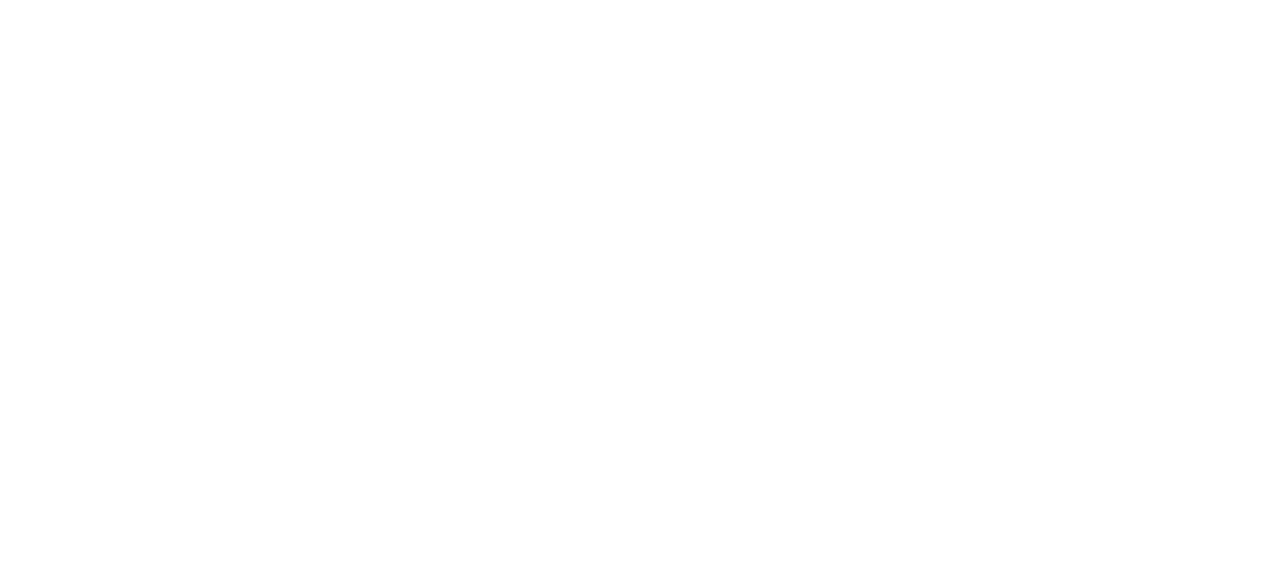
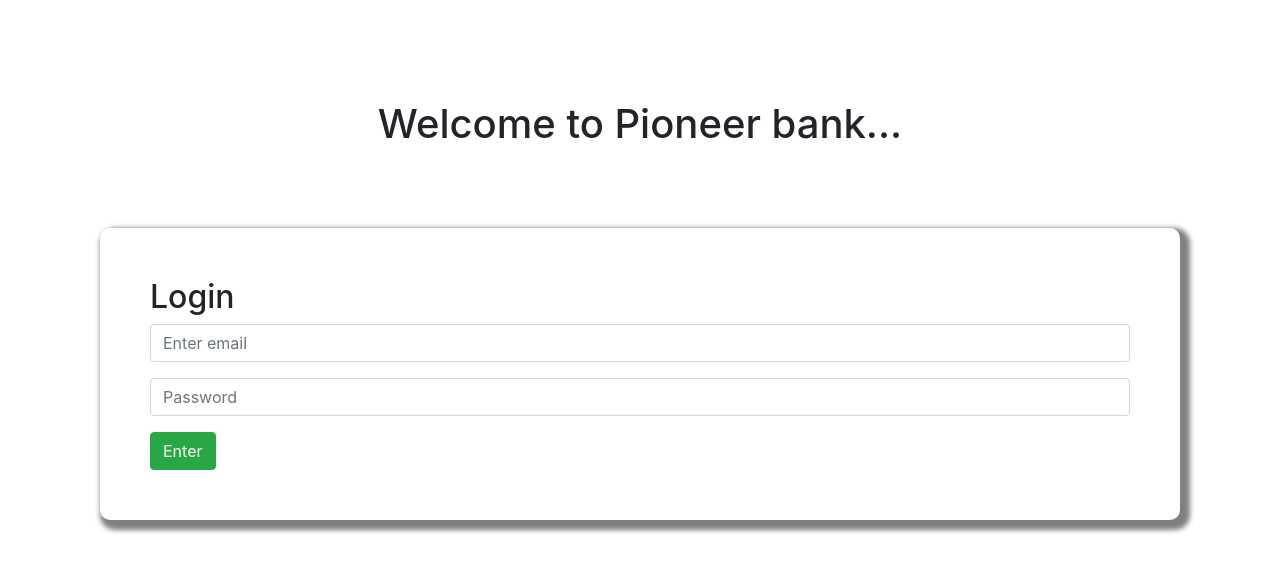
Before and after one commit to hasanmehedi44/recapture-pioneer-bank, a plain HTML site: page index.html in a window 1280 px wide. Drawn offline with nearby package versions, Linux system fonts and the light colour scheme.

Commit message:
login form created by html

```diff
--- a/index.html
+++ b/index.html
@@ -3,9 +3,23 @@
 <head>
     <meta charset="UTF-8">
     <meta name="viewport" content="width=device-width, initial-scale=1.0">
-    <title>Document</title>
+    <link rel="stylesheet" href="https://stackpath.bootstrapcdn.com/bootstrap/4.5.2/css/bootstrap.min.css" integrity="sha384-JcKb8q3iqJ61gNV9KGb8thSsNjpSL0n8PARn9HuZOnIxN0hoP+VmmDGMN5t9UJ0Z" crossorigin="anonymous">
+    <title>Pioneer bank</title>
+    <link rel="stylesheet" href="style.css">
 </head>
 <body>
-
+    <h1 class="text-center" >Welcome to Pioneer bank...</h1>
+    <div class="login-area">
+        <h2>Login</h2>
+        <form>
+            <div class="form-group">
+              <input type="email" class="form-control" id="exampleInputEmail1" aria-describedby="emailHelp" placeholder="Enter email">
+            </div>
+            <div class="form-group">
+              <input type="password" class="form-control" id="exampleInputPassword1" placeholder="Password">
+            </div>
+            <button type="submit" class="btn btn-success">Enter</button>
+        </form>
+    </div>
 </body>
 </html>
--- /dev/null
+++ b/style.css
@@ -0,0 +1,11 @@
+body {
+    padding: 100px;
+}
+
+.login-area {
+    margin-top: 80px;
+    border-radius: 10px;
+    /* border: 1px solid black; */
+    padding: 50px;
+    box-shadow: 5px 5px 5px 5px gray;
+}
```
